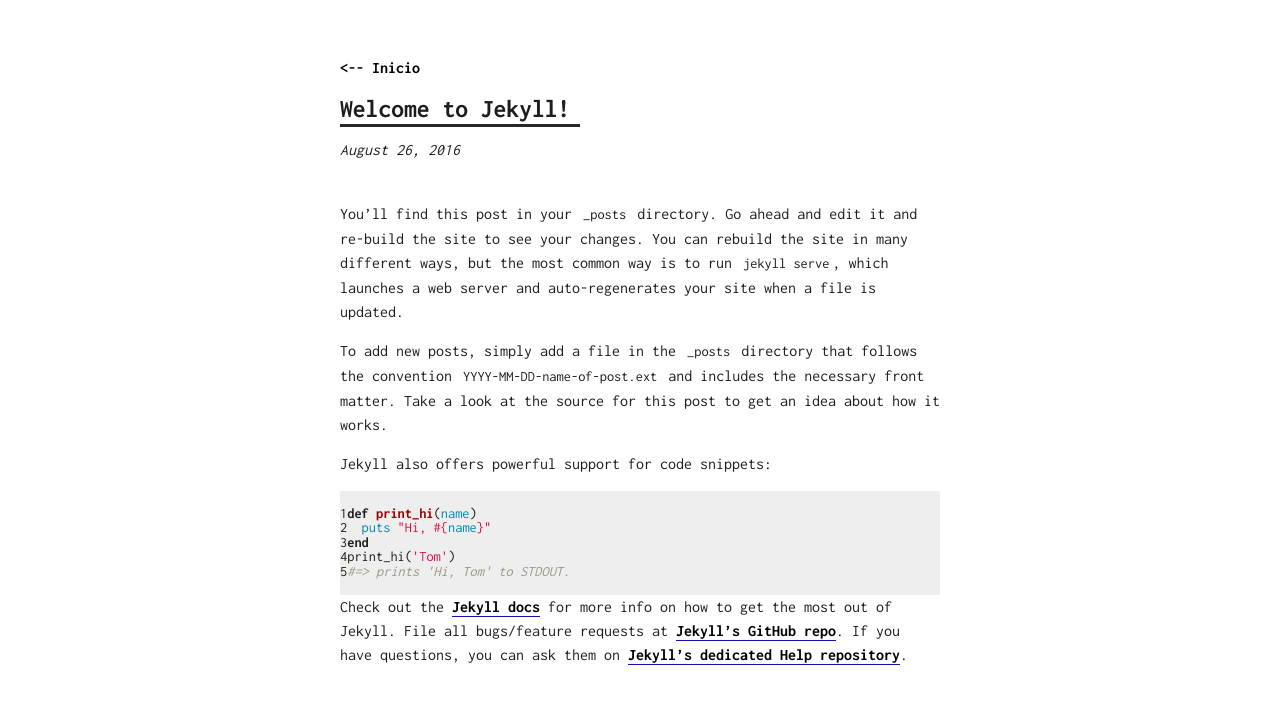
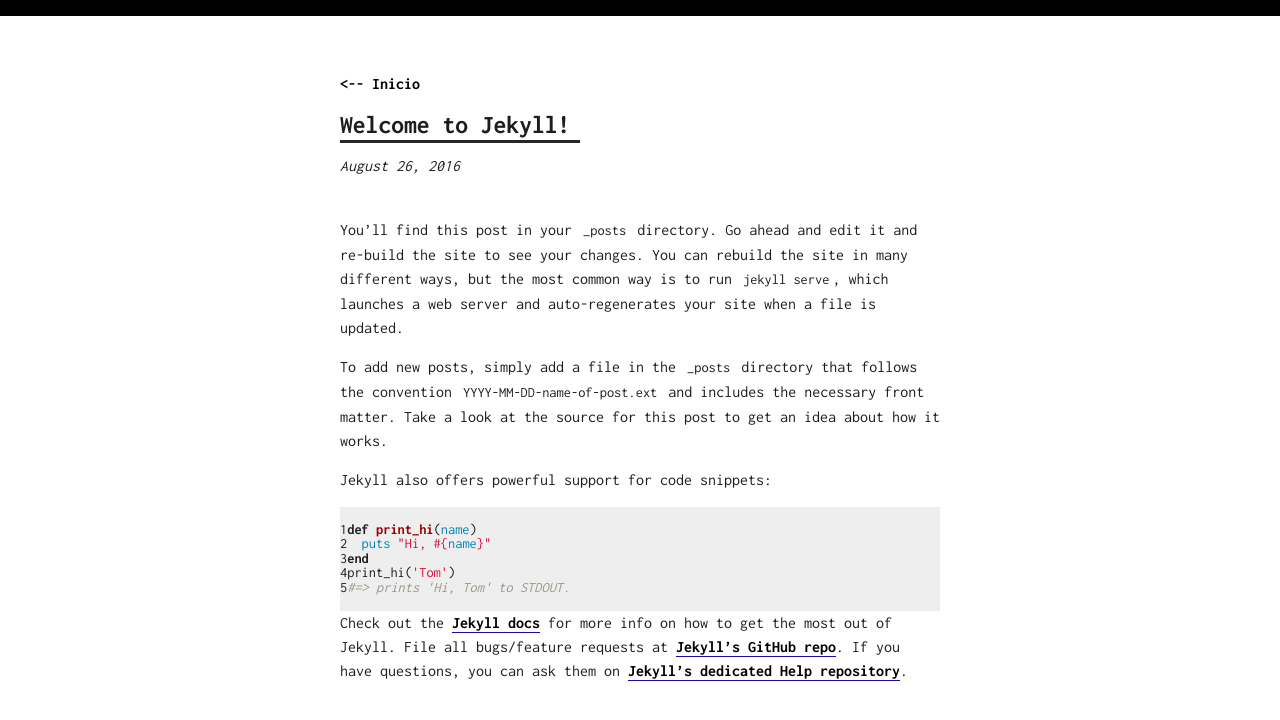
Before and after one commit to AlbCM/albcm.github.io, a Jekyll site: the page built from _posts/2016-08-26-welcome-to-jekyll.markdown, in a window 1280 px wide. Shown: the top 720 px of the page. Built offline with Jekyll 4.4.1, drawn with Linux system fonts in a browser that asks for light colours; comment, search, counter and statistics services are not loaded.

Commit message:
Update post.html

```diff
--- a/_layouts/post.html
+++ b/_layouts/post.html
@@ -1,7 +1,16 @@
 ---
 layout: default
 ---
+<!DOCTYPE html>
+<html>
+<style>
+	html{
+    border-top-style:solid;
+    border-top-width:1em;
+    border-top-color:black;
 
+}
+</style>
 <div class="post">
 	<div class="post__back">
     	<a href="/">&lt;-- Inicio</a>
@@ -44,6 +42,5 @@
 </script>
 <noscript>Please enable JavaScript to view the <a href="https://disqus.com/?ref_noscript">comments powered by Disqus.</a></noscript>
 
-
-
 </div>
+</html>
```
Also changed, not shown: other parts of _layouts/post.html (+0 -11 lines).
